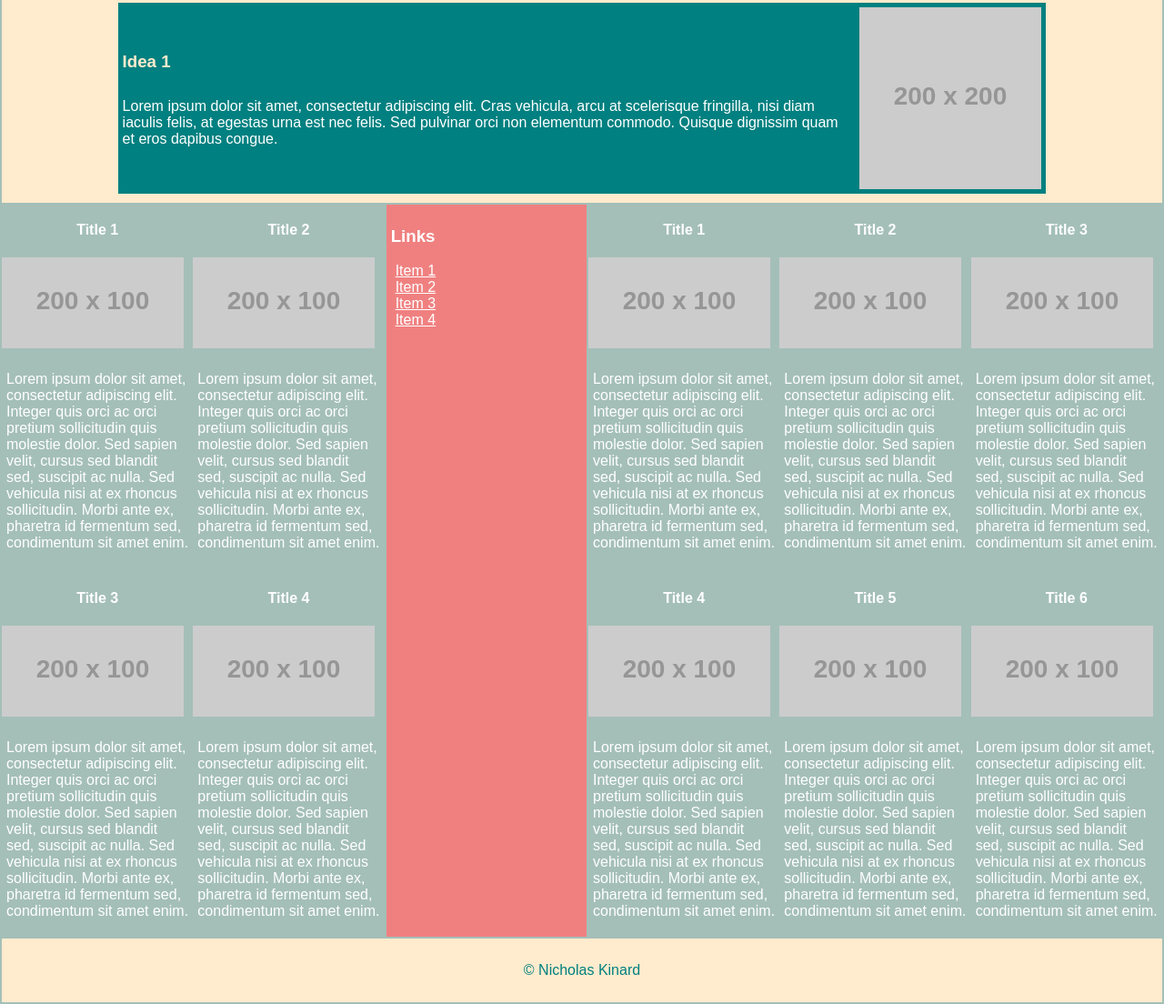
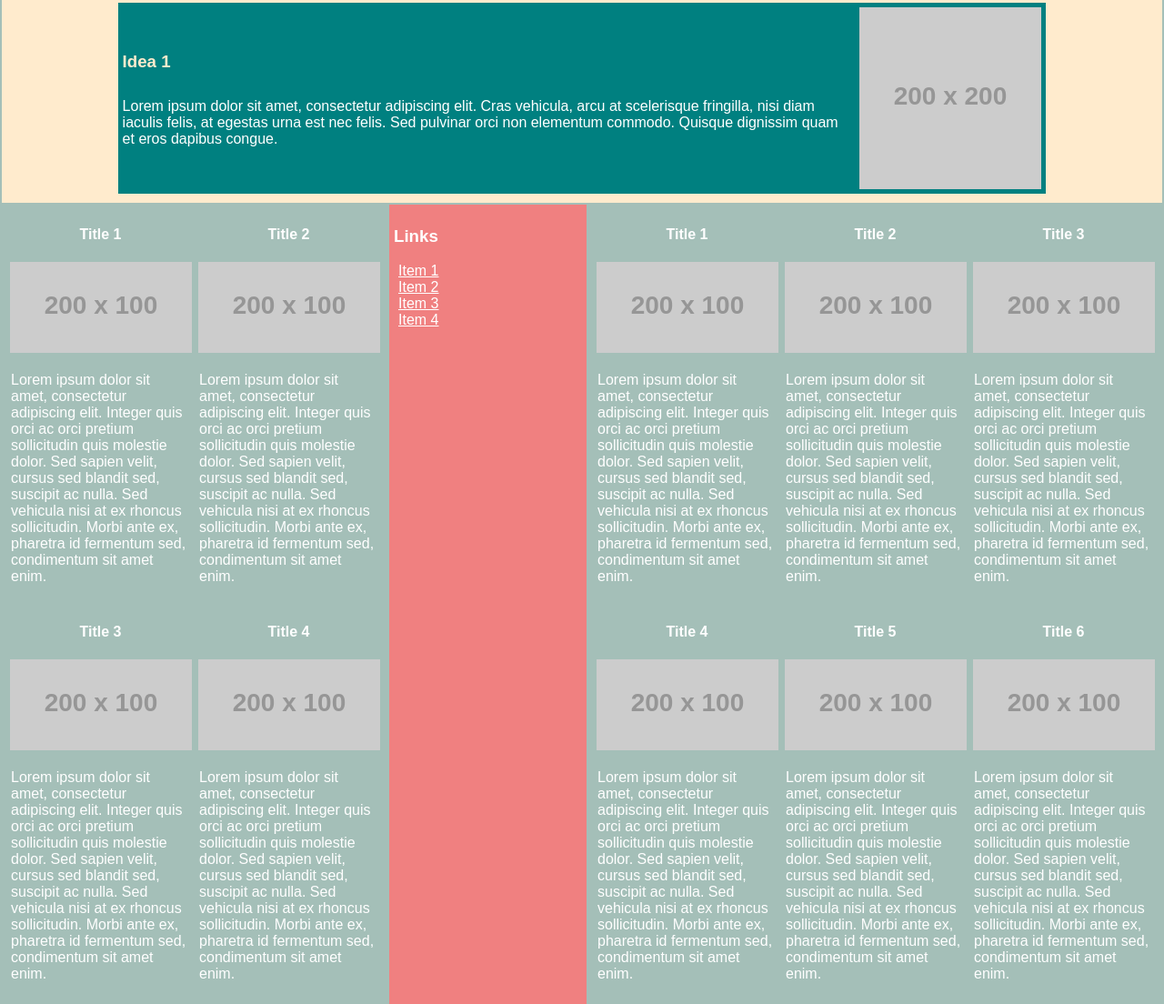
Before and after one commit to nkinard/nkinard.github.io, a plain HTML site: page csce242/assignments/assignment03/index.html in a window 1280 px wide. Shown: the part 613-1717 px from the top of the page at 91% size. Drawn offline with Linux system fonts and the light colour scheme; placeholder pictures from the web are drawn by us.

Commit message:
update again

```diff
--- a/csce242/assignments/assignment03/styles.css
+++ b/csce242/assignments/assignment03/styles.css
@@ -52,12 +52,20 @@ body{
 .part1, .part3{
     background-color: #A4BFB8;
     width:100%;
+    padding: 5px;
+}
+
+.part1 img, .part3 img {
+    display: block;
+    margin-left:auto;
+    margin-right: auto;
 }
 
 .part2 {
     background-color: lightcoral;
     border: 2px solid #A4BFB8;
     padding: 5px;
+    width: 100%;
 }
 
 .part2 ul {
@@ -182,6 +190,7 @@ body {
     }
 
     .part3 {
+
         flex:3;
     }
 
```
